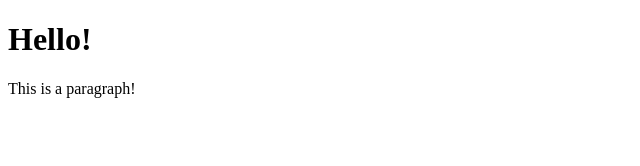
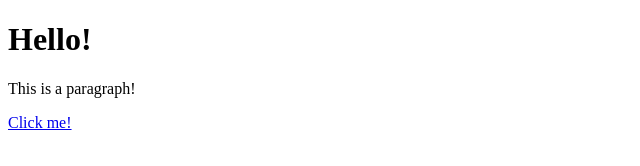
Before and after one commit to agfs-sbc/agfs-sbc.github.io, a plain HTML site: page index.html in a window 1280 px wide. Shown: the full height of the page, 0-640 px from the left. Drawn offline with Linux system fonts and the light colour scheme.

Commit message:
Update index.html

```diff
--- a/index.html
+++ b/index.html
@@ -5,6 +5,6 @@
 	<body>
 		<h1>Hello!</h1>
 		<p>This is a paragraph!</p>
-    <a href="/gallery.html"> </a>
+    <a href="/gallery.html"> Click me! </a>
 	</body>
 </html>
```
